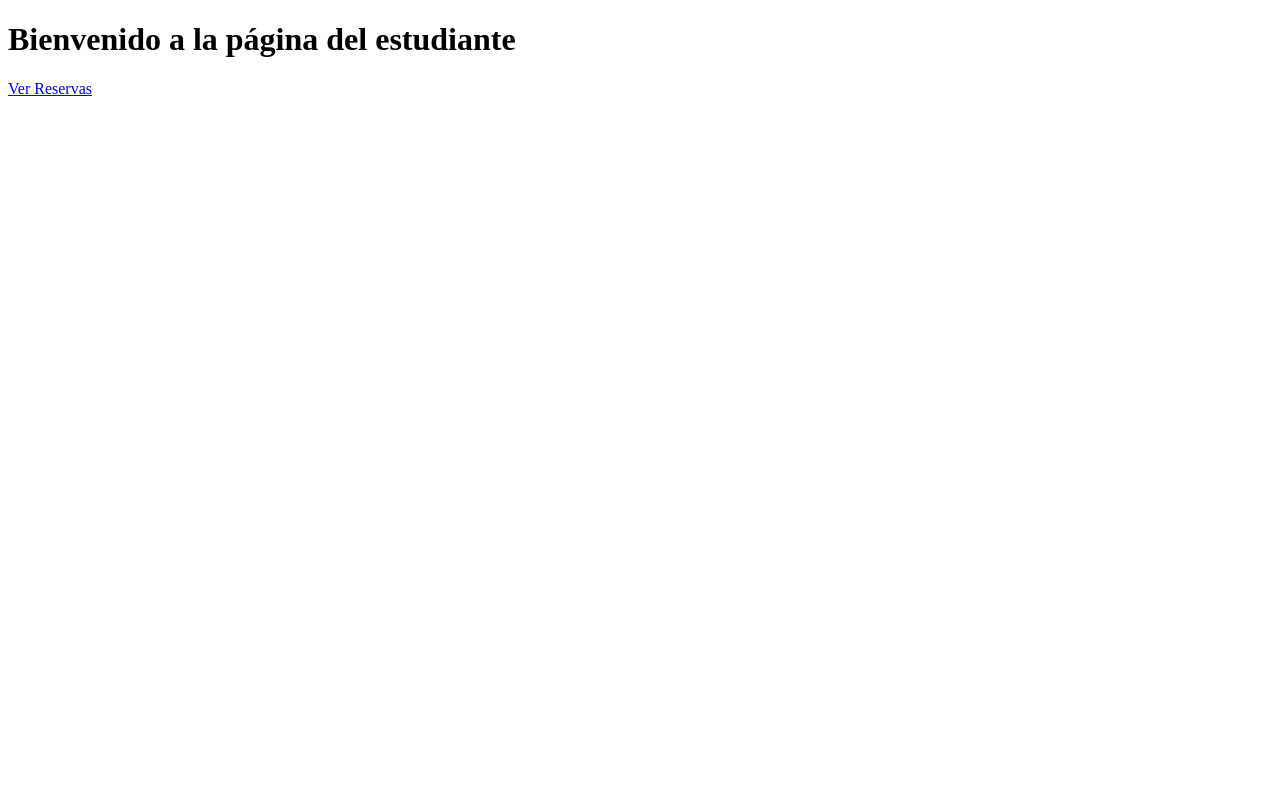
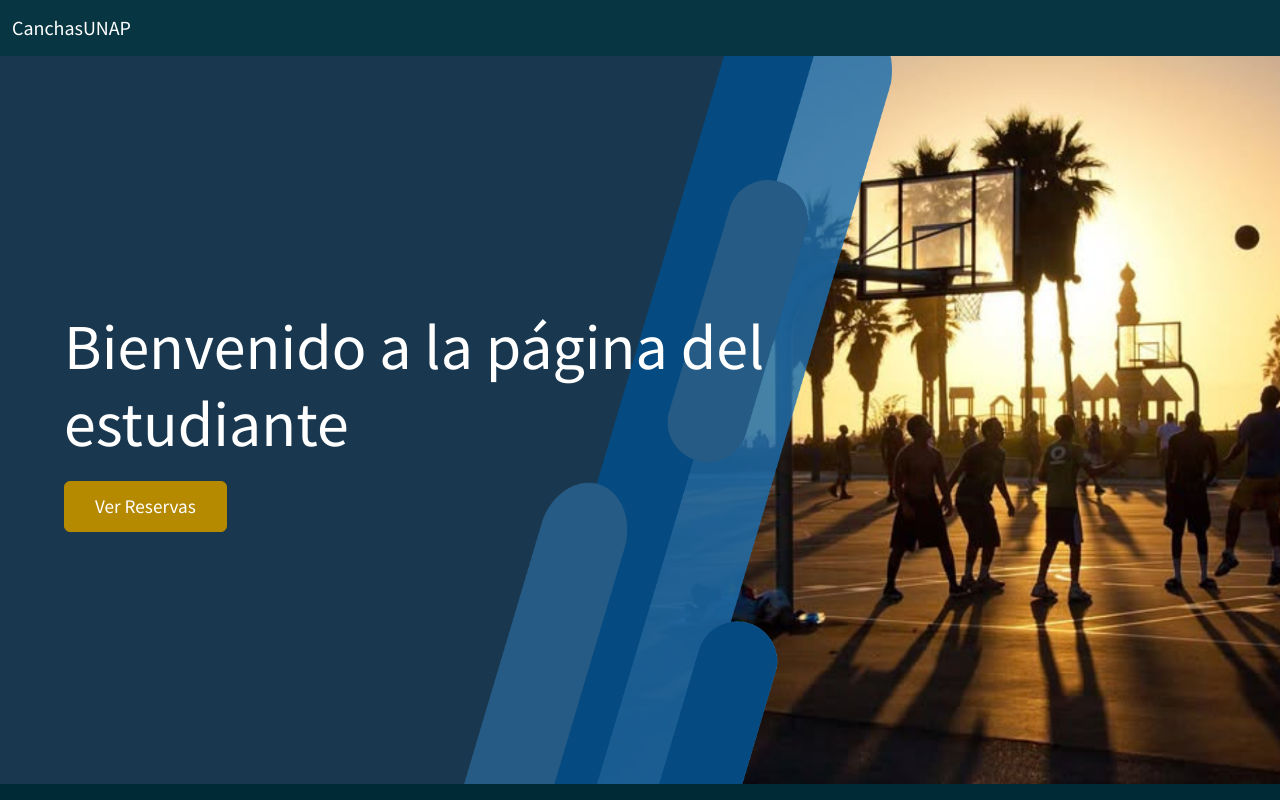
Before and after one commit to alainbru/ReservaCanchasUNA, a Django app: page /estudiante/ in a window 1280 px wide. Run offline with Django 5.2, Linux system fonts and the light colour scheme; some libraries are stand-ins or nearby versions.

Commit message:
agregue estilos a la ventana inicio de estudiante

```diff
--- a/estudiante/templates/estudiante/inicio_estudiante.html
+++ b/estudiante/templates/estudiante/inicio_estudiante.html
@@ -1,20 +1,63 @@
 {% load crispy_forms_tags %}
+{% load static %}
 
 <!DOCTYPE html>
-<html lang="en">
+<html lang="es">
 <head>
     <meta charset="UTF-8">
     <meta name="viewport" content="width=device-width, initial-scale=1.0">
-    <title>Document</title>
+    <title>Estudiante - CanchasUNAP</title>
+    <link rel="stylesheet" href="https://bootswatch.com/5/solar/bootstrap.min.css">
+
+    <style>
+        .fondo-estudiante {
+            background-image: url("{% static 'images/imagenFondo.png' %}");
+            background-size: cover;
+            background-position: center;
+            height: 91vh;
+            color: white;
+        }
+
+        .contenido-centro {
+            display: flex;
+            flex-direction: column;
+            justify-content: center;
+            align-items: flex-start;
+            height: 100%;
+            padding-left: 5%;
+        }
+
+        h1 {
+            font-size: 4rem;
+            margin-bottom: 20px;
+            width: 60%;
+        }
+
+        .btn-reservas {
+            font-size: 1.2rem;
+            padding: 10px 30px;
+        }
+    </style>
 </head>
 <body>
 
-    <h1>Bienvenido a la página del estudiante</h1>
+<!-- Barra de navegación-->
+<nav class="navbar navbar-expand-lg navbar-dark bg-dark">
+    <div class="container-fluid">
+        <a class="navbar-brand" href="#">CanchasUNAP</a>
+        <button class="navbar-toggler" type="button" data-bs-toggle="collapse" data-bs-target="#navbarsExampleDefault" aria-controls="navbarsExampleDefault" aria-expanded="false" aria-label="Toggle navigation">
+            <span class="navbar-toggler-icon"></span>
+        </button>
+    </div>
+</nav>
 
-    <a href="{% url 'estudiante:reservas_es' %}"
-    class="btn btn-primary">Ver Reservas
-    </a>
+<div class="fondo-estudiante">
+    <div class="contenido-centro">
+        <h1>Bienvenido a la página del estudiante</h1>
 
+        <a href="{% url 'estudiante:reservas_es' %}" class="btn btn-primary btn-reservas">Ver Reservas</a>
+    </div>
+</div>
 
 </body>
 </html>
```
Also changed, not shown: db.sqlite3.
